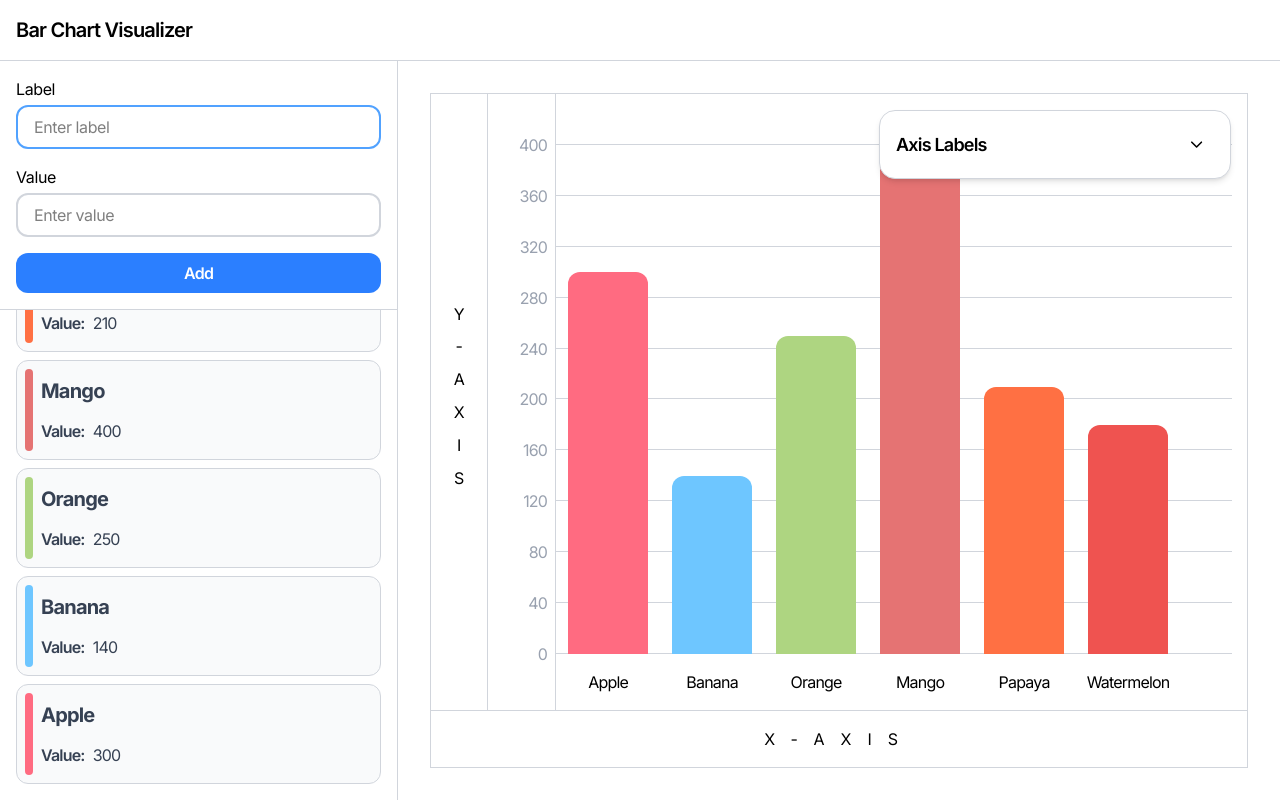
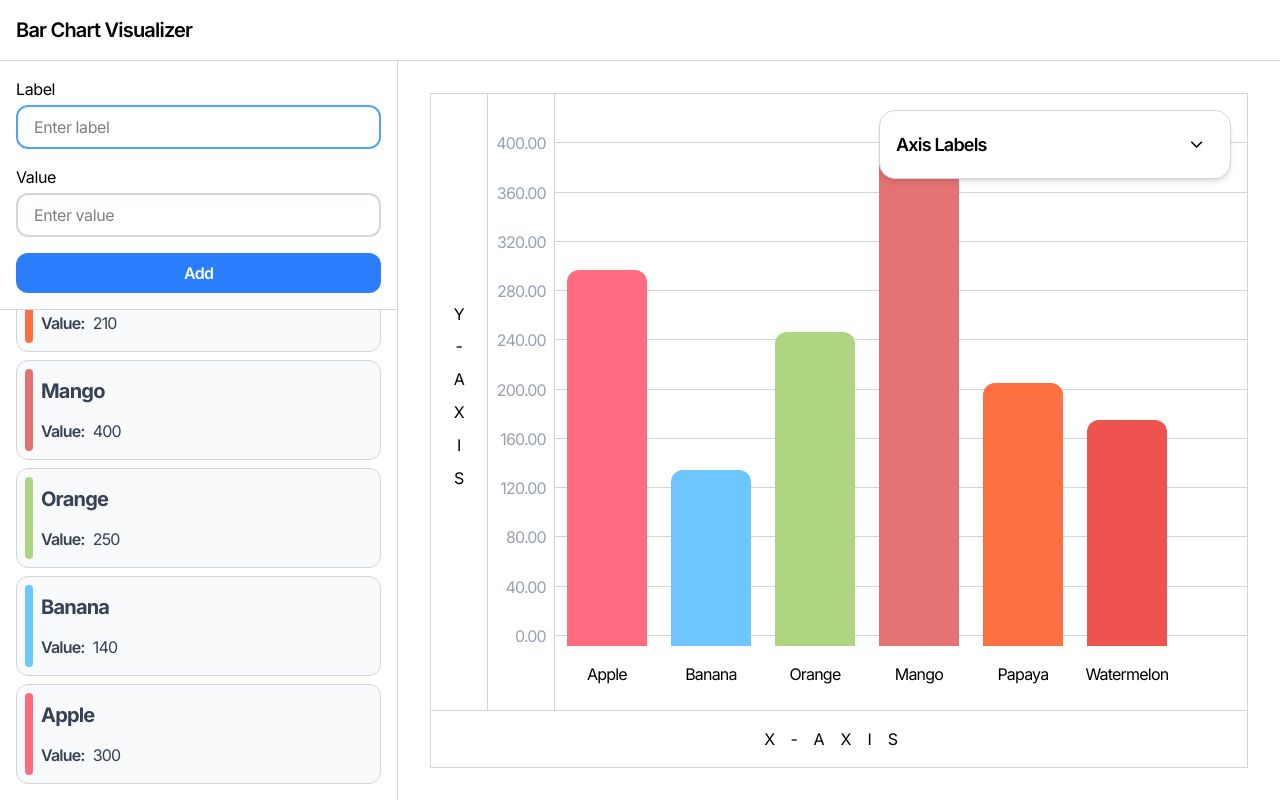
Before and after one commit to Vatsal-Bharkhada-Simform/Bar-chart-visualizer, a React (Vite) app: page / in a window 1280 px wide. Built offline with nearby package versions, Linux system fonts and the light colour scheme.

Commit message:
Update: Round y-axis indicators to 2 decimal places. Hide grid-lines and indicators for empty chart. Add empty state message

```diff
--- a/src/index.css
+++ b/src/index.css
@@ -3,3 +3,18 @@
 body {
 	font-family: "Inter", Arial, Helvetica, sans-serif;
 }
+
+.custom-scroll {
+	overflow-x: scroll;
+
+	&::-webkit-scrollbar {
+        scrollbar-width: thin;
+	}
+
+	/* Handle */
+	&::-webkit-scrollbar-thumb {
+        background-color: #ccc;
+		-webkit-border-radius: 10px;
+		border-radius: 10px;
+	}
+}
--- a/src/layout/Chart.tsx
+++ b/src/layout/Chart.tsx
@@ -99,20 +99,28 @@ export default function Chart() {
 							</div>
 						</div>
 					</div>
-					<div className="relative h-full w-20 border-r border-r-gray-300 pb-14 flex flex-col-reverse">
-						{Array.from({ length: 11 }).map((_, index) => {
+					<div className="h-full border-r border-r-gray-300 pb-18.5 flex flex-col-reverse min-w-8">
+						{data.length !== 0
+							? Array.from({ length: 11 }).map((_, index) => {
 									return (
-								<div className="flex-1 relative" key={index}>
-									<span className="text-gray-400 absolute bottom-0 right-0 px-2 translate-y-1/2">
-										{(maxValue / 10) * index}
+										<div
+											className="flex-1 flex justify-end items-end"
+											key={index}
+										>
+											<span className="text-gray-400 px-2 translate-y-1/2">
+												{(
+													(maxValue / 10) *
+													index
+												).toFixed(2)}
 											</span>
 										</div>
 									);
-						})}
+								})
+							: ""}
 					</div>
 					<div
 						id="chart-box"
-						className="relative h-full w-full overflow-x-hidden mb-4"
+						className="relative h-full w-full flex-1 overflow-x-hidden mb-4"
 					>
 						<div className="absolute top-0 right-0 z-20 p-4 w-sm">
 							<LabelsTooltip
@@ -121,25 +129,35 @@ export default function Chart() {
 							/>
 						</div>
 
-						<div className="relative h-full w-full overflow-x-auto pb-14 scrollbar-gutter-stable">
-							<div className="absolute inset-0 flex flex-col pointer-events-none mb-14">
-								{Array.from({ length: 11 }).map((_, index) => (
+						<div className="h-full w-full pb-16 custom-scroll">
+							<div className="absolute top-0 left-0 z-0 inset-0 flex flex-col w-full max-h-full pointer-events-none mb-18.5">
+								{candleData.length !== 0
+									? Array.from({ length: 11 }).map(
+											(_, index) => (
 												<div
 													key={index}
 													className="flex-1 border-b border-b-gray-300"
 												></div>
-								))}
+											)
+										)
+									: null}
 							</div>
 
 							<div className="relative flex h-full">
-								{candleData.map((dataItem) => (
+								{candleData.length !== 0 ? (
+									candleData.map((dataItem) => (
 										<Candle
 											candleData={dataItem}
 											key={dataItem.id}
 											onHover={handleCandleHover}
 											onLeave={handleBarLeave}
 										/>
-								))}
+									))
+								) : (
+									<div className="self-center flex-1 justify-self-center text-center">
+                                        <span>Create a new item to generate chart</span>
+                                    </div>
+								)}
 							</div>
 						</div>
 					</div>
```
Lines whose indentation alone changed are shown as unchanged.
